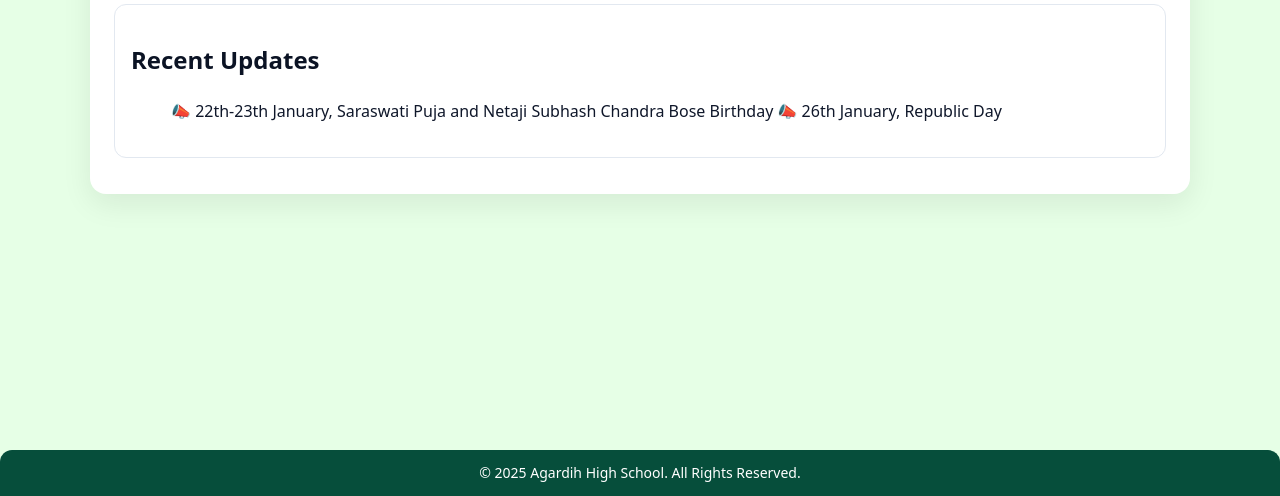
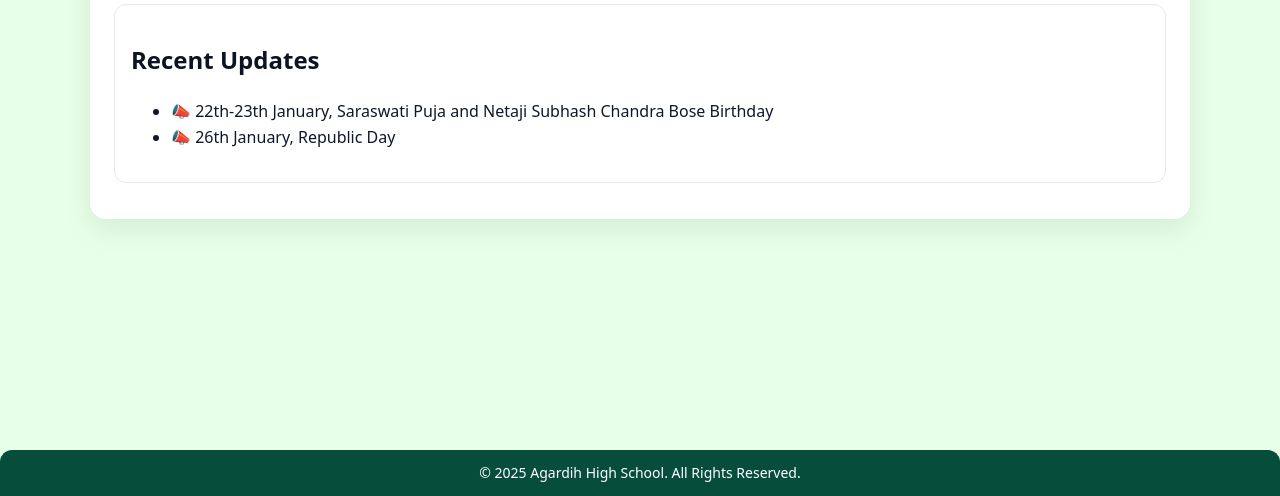
Before and after one commit to papaykarmakar/agardih_high_school.github.io, a plain HTML site: page notices.html in a window 1280 px wide. Shown: the part 304-800 px from the top of the page. Drawn offline with Linux system fonts and the light colour scheme.

Commit message:
Update notices.html

```diff
--- a/notices.html
+++ b/notices.html
@@ -56,8 +56,9 @@
   <div class="card">
     <h2>Recent Updates</h2>
     <ul>
-       <span>📣 22th-23th January, Saraswati Puja and Netaji Subhash Chandra Bose Birthday    </span>
-      <span>📣 26th January, Republic Day </span>
+      <li>  <span>📣 22th-23th January, Saraswati Puja and Netaji Subhash Chandra Bose Birthday    </span> </li>
+      <li> <span>📣 26th January, Republic Day </span> </li>
+
     </ul>
   </div>
 
```
